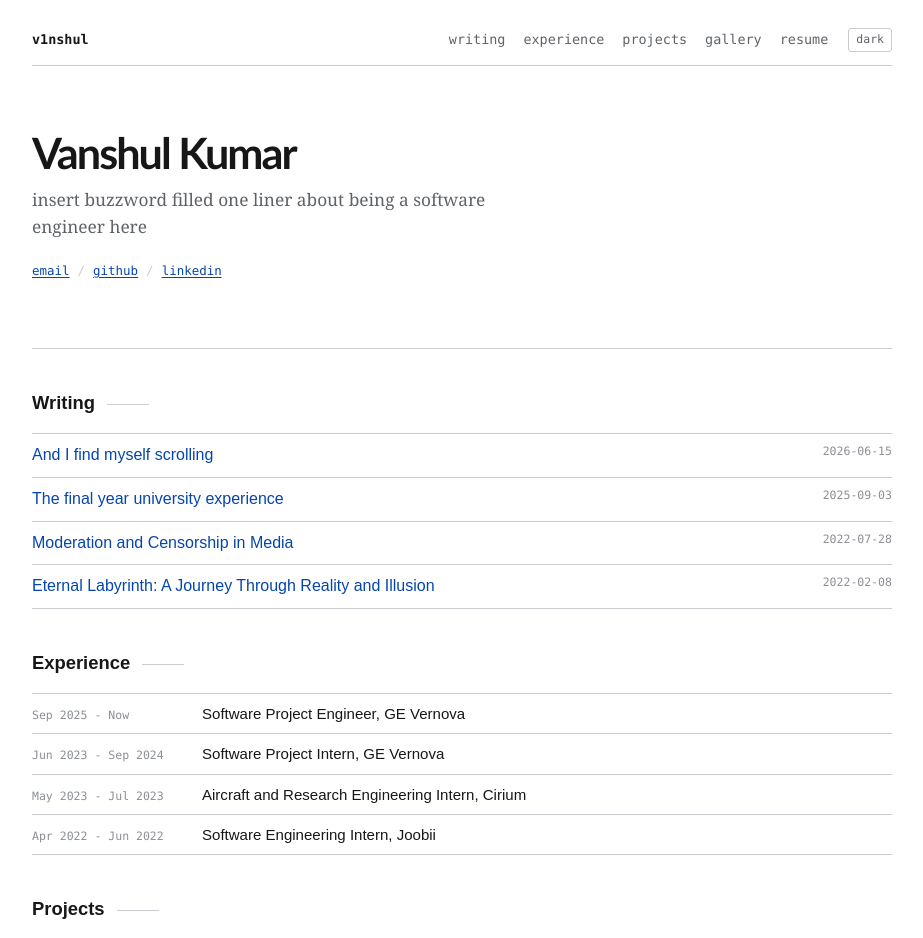
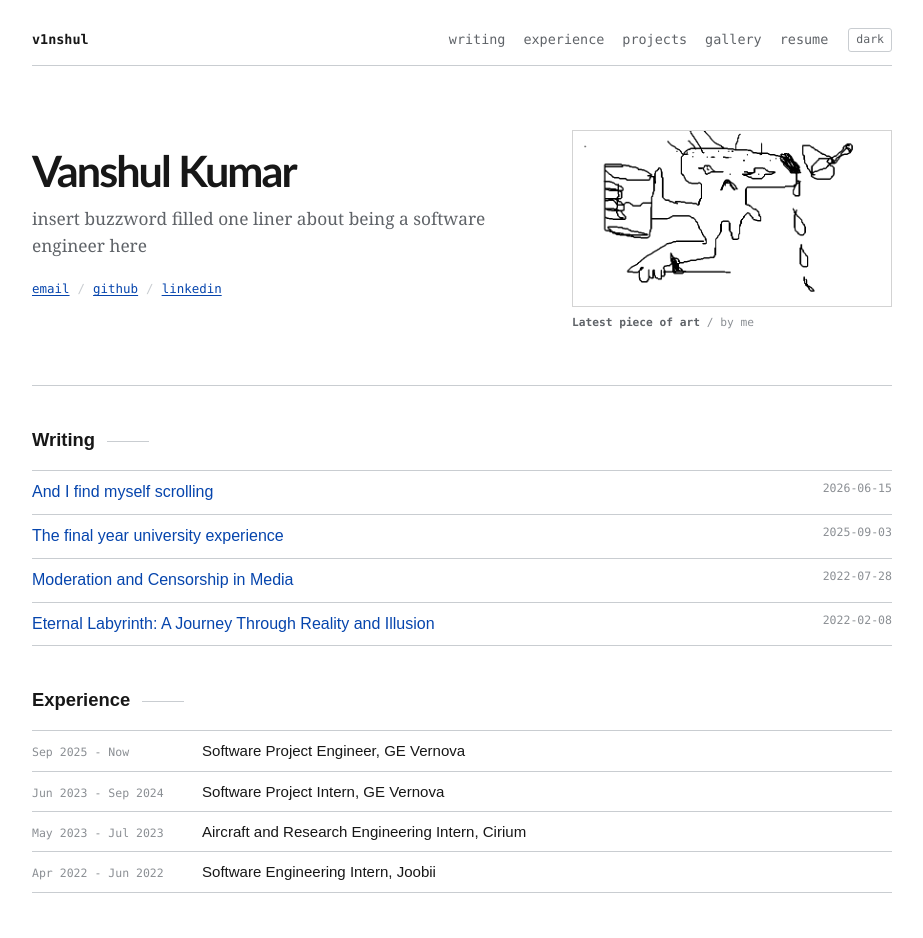
Before and after one commit to v1nshul/v1nshul.github.io, a Jekyll site: the page built from index.html, in a window 1280 px wide. Shown: the top 938 px of the page, without its empty margins (178-1101 px from the left). Built offline with Jekyll 4.4.1, drawn with Linux system fonts in a browser that asks for light colours; some of the changed text lies outside the part shown.

Commit message:
fixed scaling

```diff
--- a/index.html
+++ b/index.html
@@ -13,7 +13,12 @@ layout: default
       <a href="https://linkedin.com/in/vanshul-kumar" target="_blank" rel="noreferrer">linkedin</a>
     </p>
   </div>
+  <figure class="artwork">
+    <img src="{{ '/assets/latest-piece-of-art.png' | relative_url }}" alt="A black line drawing by Vanshul Kumar" width="665" height="366" />
+    <figcaption><strong>Latest piece of art</strong> / by me</figcaption>
+  </figure>
 </section>
+
 
 <section id="blog" class="section">
   <h2>Writing</h2>
@@ -114,4 +119,8 @@ layout: default
       <figcaption>radio</figcaption>
     </figure>
   </div>
+  <figure class="artwork">
+    <img src="{{ '/assets/latest-piece-of-art.png' | relative_url }}" alt="A black line drawing by Vanshul Kumar" width="665" height="366" />
+    <figcaption><strong>Latest piece of art</strong> / by me</figcaption>
+  </figure>
 </section>
--- a/styles.css
+++ b/styles.css
@@ -117,6 +117,10 @@ button {
 }
 
 .intro {
+  display: grid;
+  grid-template-columns: minmax(0, 1fr) minmax(240px, 320px);
+  gap: clamp(32px, 6vw, 64px);
+  align-items: center;
   padding: 64px 0 54px;
   border-bottom: 1px solid var(--line);
 }
@@ -180,6 +184,30 @@ p {
   color: var(--line);
 }
 
+.artwork {
+  margin: 0;
+}
+
+.artwork img {
+  display: block;
+  width: 100%;
+  height: auto;
+  border: 1px solid var(--line);
+  background: #fff;
+  filter: grayscale(1) contrast(1.08);
+}
+
+.artwork figcaption {
+  margin-top: 7px;
+  color: var(--faint);
+  font-family: ui-monospace, SFMono-Regular, Consolas, "Liberation Mono", monospace;
+  font-size: 0.7rem;
+}
+
+.artwork figcaption strong {
+  color: var(--muted);
+}
+
 
 .section {
   padding-top: 42px;
@@ -189,6 +217,7 @@ p {
   display: grid;
   grid-template-columns: repeat(2, minmax(0, 1fr));
   gap: 24px 18px;
+  width: min(680px, 100%);
 }
 
 .gallery-item {
@@ -199,8 +228,7 @@ p {
 .gallery-item img {
   display: block;
   width: 100%;
-  aspect-ratio: 16 / 9;
-  object-fit: cover;
+  height: auto;
   border: 1px solid var(--line);
   background: #fff;
 }
@@ -374,7 +402,13 @@ p {
   }
 
   .intro {
+    grid-template-columns: 1fr;
+    gap: 28px;
     padding: 44px 0 38px;
+  }
+
+  .artwork {
+    max-width: 360px;
   }
 
   .timeline li {
```
